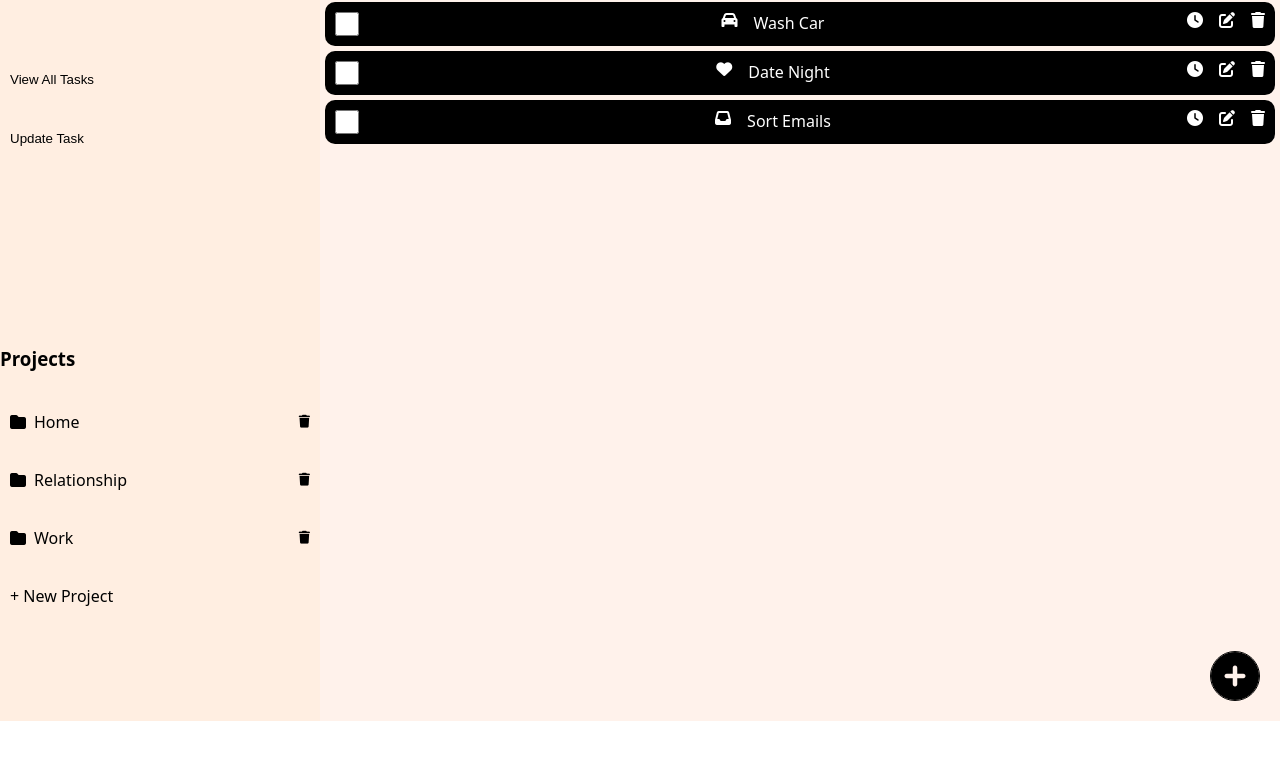
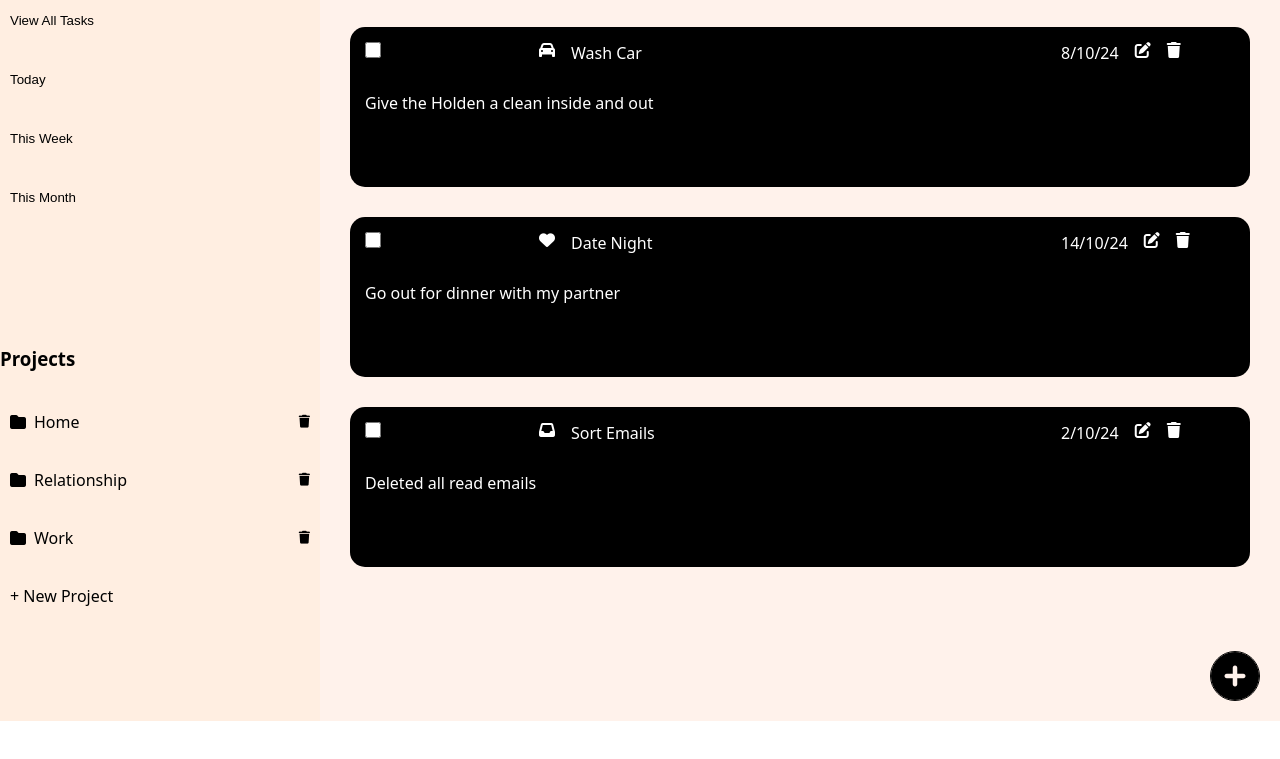
Before and after one commit to wade-levels-up/todo-list, a website built with webpack: page src/template.html in a window 1280 px wide. Shown: the part 79-838 px from the top of the page. After the commit the page ends 800 px from the top, so only its background shows below. Built offline with nearby package versions, Linux system fonts and the light colour scheme.

Commit message:
Update styling and layout of task cards

```diff
--- a/src/index.js
+++ b/src/index.js
@@ -14,8 +14,10 @@ export let projects = ['Home', 'Relationship', 'Work'];
 
 
 allTasksBtn.addEventListener('click', ()=>{ renderTasks(sortTasks(null, null, tasks, true)) });
-addTasksBtn.addEventListener('click', () => { tasks.push(createTask()) });
-updateTasksBtn.addEventListener('click', ()=> { tasks = updateTask(prompt('id'), prompt('prop'), prompt('val'), tasks)});
+addTasksBtn.addEventListener('click', () => {
+    tasks.push(createTask());
+    renderTasks(tasks);
+});
 
 window.addEventListener('DOMContentLoaded', ()=>{
     tasks.push(new Todo('Wash Car', 'Home', 'Give the Holden a clean inside and out', 'car', '8/10/24', 'low', false, 0));
--- a/src/render.js
+++ b/src/render.js
@@ -13,18 +13,17 @@ export function renderTasks(tasks) {
         let taskCard = createDOMElement('li', '', 'class', 'task', 'data-id', `${task['id']}`);
         taskCard.appendChild(createDOMElement('input', '', 'type', `checkbox`, 'style', 'accent-color: green'));
 
-        let div1 = createDOMElement('div', '', 'class', 'taskCardDiv');
+        let div1 = createDOMElement('div', '', 'class', 'taskCardDiv1');
         div1.appendChild(createDOMElement('span', '', 'class', `fa-solid fa-${task['icon']}`));
         div1.appendChild(createDOMElement('p', `${task['title']}`));
         taskCard.appendChild(div1);
 
-        let div2 = createDOMElement('div', '', 'class', 'taskCardDiv');
-        div2.appendChild(createDOMElement('span', '', 'class', `fa-solid fa-clock dueDate`, 'title', `${task['dueDate']}`));
+        let div2 = createDOMElement('div', '', 'class', 'taskCardDiv2');
+        div2.appendChild(createDOMElement('span', ` ${task['dueDate']}`, 'class', `dueDate`));
         let updateTaskBtn = createDOMElement('div', '', 'class', `fa-solid fa-edit editTaskBtn`);
         updateTaskBtn.addEventListener('click', ()=>{
             updateTask(taskCard.dataset.id, prompt('Property: '), prompt('Value: '));
             renderTasks(taskList);
-        //    taskList = updateTask(taskCard.dataset.id, prompt('prop'), prompt('val'), taskList);
         })
         div2.appendChild(updateTaskBtn);
         let removeTaskBtn = createDOMElement('div', '', 'class', `fa-solid fa-trash removeTaskBtn`);
@@ -35,6 +34,7 @@ export function renderTasks(tasks) {
         };
         div2.appendChild(removeTaskBtn);
         taskCard.appendChild(div2);
+        taskCard.appendChild(createDOMElement('div', `${task['description']}`, 'class', 'taskCardDiv3'));
 
         taskContainer.appendChild(taskCard);
     }
@@ -47,11 +47,12 @@ export function renderProjects(array) {
 
     for (let i = 0; i < array.length; i++) {
         let project = createDOMElement('li', '', 'class', 'projectCard', 'data-name', `${array[i]}`);
-        project.addEventListener('click', ()=>{
+        project.appendChild(createDOMElement('span', '', 'class', 'fa-solid fa-folder'));
+        let projectName = createDOMElement('p', `${array[i]}`, 'style', 'flex-grow: 1');
+        projectName.addEventListener('click', ()=>{
             renderTasks(sortTasks('project', project.dataset.name, taskList));
         })
-        project.appendChild(createDOMElement('span', '', 'class', 'fa-solid fa-folder'));
-        project.appendChild(createDOMElement('p', `${array[i]}`, 'style', 'flex-grow: 1'))
+        project.appendChild(projectName);
         let deleteBtn = createDOMElement('span', '', 'class', 'fa-solid fa-trash projectDelBtn');
         deleteBtn.addEventListener('click', ()=>{
             projectList.splice(removeProject(project.dataset.name, projectList), 1);
--- a/src/style.css
+++ b/src/style.css
@@ -57,7 +57,6 @@ aside {
     flex-direction: column;
     justify-content: flex-start;
     gap: 1rem;
-    height: 100%;
 }
 
 .projectCard {
@@ -104,24 +103,47 @@ main #add-tasks-btn:hover {
     color: green;
 }
 
-.task {
+#task-container {
     display: flex;
-    justify-content: space-between;
-    gap: 5px;
-    background-color: black;
-    margin: 5px;
-    color: var(--txt-col-main2);
-    padding: 10px;
-    border-radius: 10px;
+    flex-direction: column;
+    gap: 30px;
+    padding: 30px;
 }
 
-.taskCardDiv {
+.task {
+    display: grid;
+    padding: 15px;
+    background-color: var(--txt-col-main1);
+    color: var(--txt-col-main2);
+    grid-template: 50px 80px / 1fr 3fr 1fr;
+    border-radius: 15px;
+}
+
+.taskCardDiv1, .taskCardDiv2 {
     display: flex;
     flex-direction: row;
     gap: 1rem;
+    height: 100px;
 }
 
-input[type='checkbox'] {
-    width: 1.5rem;
-    height: 1.5rem;
+.taskCardDiv1 {
+    grid-column: 2/3;
+    grid-row: 1 / 2;
 }
+
+.task input[type='checkbox'] {
+    width: 1rem;
+    height: 1rem;
+    grid-column: 1/2;
+    grid-row: 1/2;
+}
+
+.taskCardDiv2 {
+    grid-column: 3/4;
+    grid-row: 1/2;
+}
+
+.taskCardDiv3 {
+    grid-column: 1/-1;
+    text-align: left;
+}
--- a/src/template.html
+++ b/src/template.html
@@ -19,7 +19,9 @@
     <aside>
         <ul id="menu">
             <li><button id="all-projects-btn">View All Tasks</button></li>
-            <li><button id="update-tasks-btn">Update Task</button></li>
+            <li><button>Today</button></li>
+            <li><button>This Week</button></li>
+            <li><button>This Month</button></li>
         </ul>
         <div>
             <h3>Projects</h3>
```
Also changed, not shown: src/taskManager.js (+0 -11 lines).
